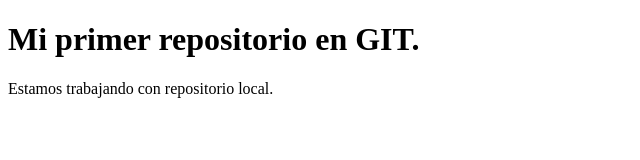
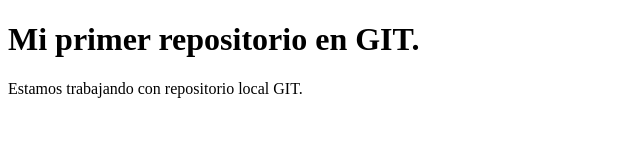
Before and after one commit to rodrigozungri/comision-22550, a plain HTML site: page index.html in a window 1280 px wide. Shown: the full height of the page, 0-640 px from the left. Drawn offline with Linux system fonts and the light colour scheme.

Commit message:
modifico texto

```diff
--- a/index.html
+++ b/index.html
@@ -9,7 +9,7 @@
 <body>
 
     <h1>Mi primer repositorio en GIT.</h1>
-    <p>Estamos trabajando con repositorio local.</p>
+    <p>Estamos trabajando con repositorio local GIT.</p>
 
 </body>
 </html>
```
